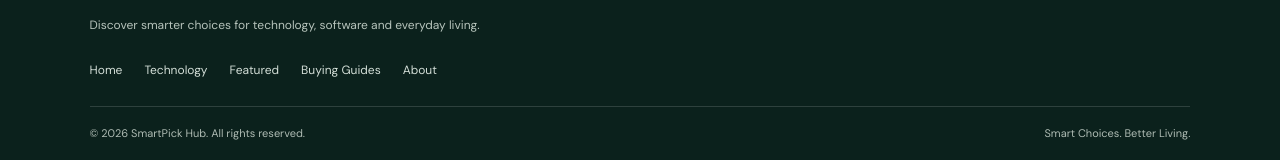
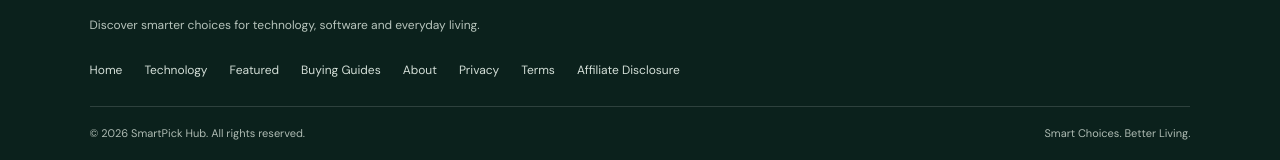
Before and after one commit to hinaarshad302/SmartPick-Hub, a plain HTML site: page featured.html in a window 1280 px wide. Shown: the part 2320-2480 px from the top of the page. Drawn offline with nearby package versions, Linux system fonts and the light colour scheme.

Commit message:
Add policy links and keep account pages out of search results

```diff
--- a/featured.html
+++ b/featured.html
@@ -162,7 +162,7 @@
 <div class="footer-main">
 <a class="logo footer-logo" href="index.html"><span class="logo-mark">SH</span><span class="logo-text"><strong>SmartPick Hub</strong><small>SMART CHOICES. BETTER LIVING.</small></span></a>
 <p>Discover smarter choices for technology, software and everyday living.</p>
-<div class="footer-links"><a href="index.html">Home</a><a href="technology.html">Technology</a><a href="featured.html">Featured</a><a href="guides.html">Buying Guides</a><a href="about.html">About</a></div>
+<div class="footer-links"><a href="index.html">Home</a><a href="technology.html">Technology</a><a href="featured.html">Featured</a><a href="guides.html">Buying Guides</a><a href="about.html">About</a><a href="privacy.html">Privacy</a><a href="terms.html">Terms</a><a href="affiliate-disclosure.html">Affiliate Disclosure</a></div>
 </div>
 <div class="footer-bottom"><p>© 2026 SmartPick Hub. All rights reserved.</p><p>Smart Choices. Better Living.</p></div>
 </footer>
```
